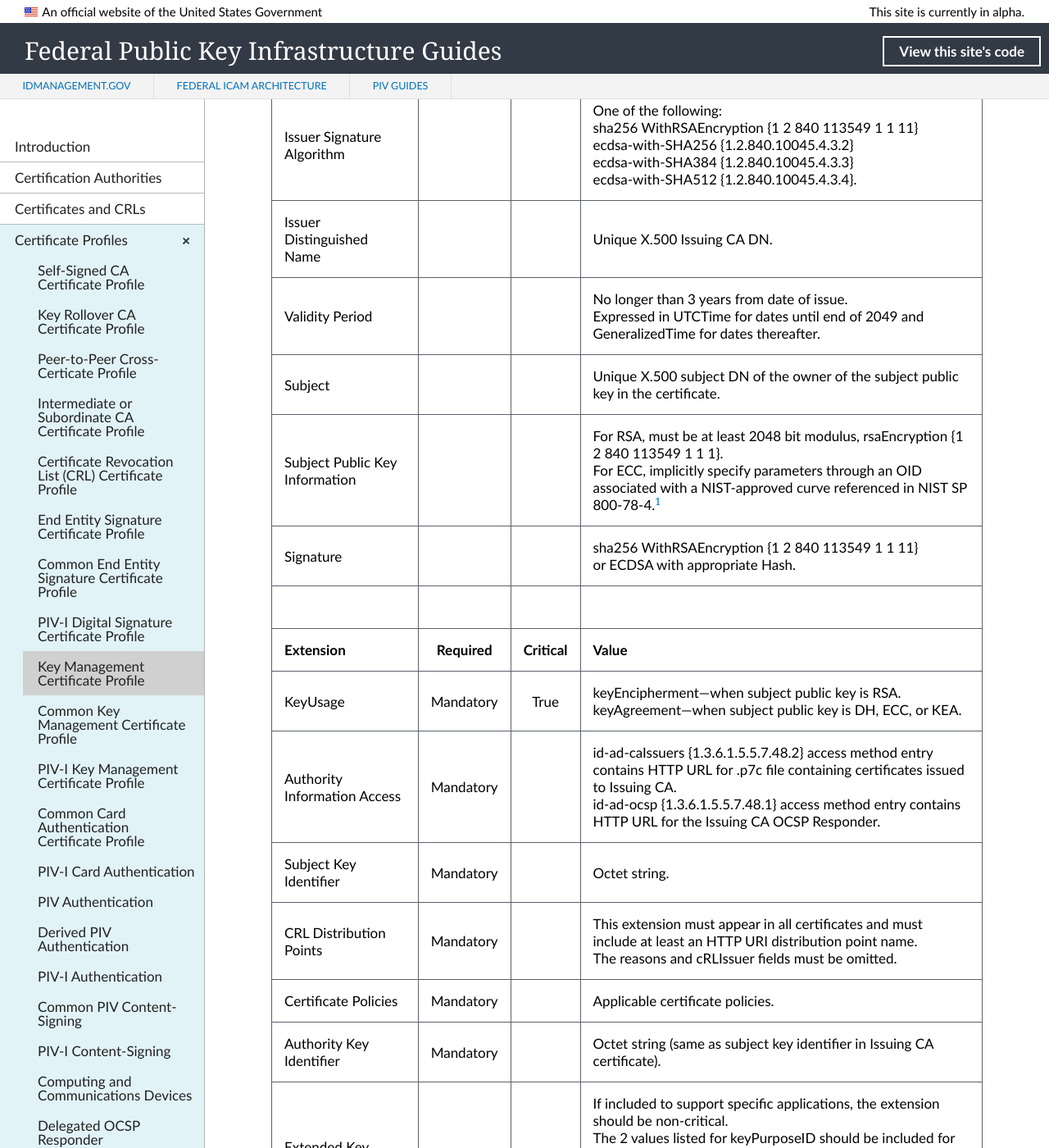
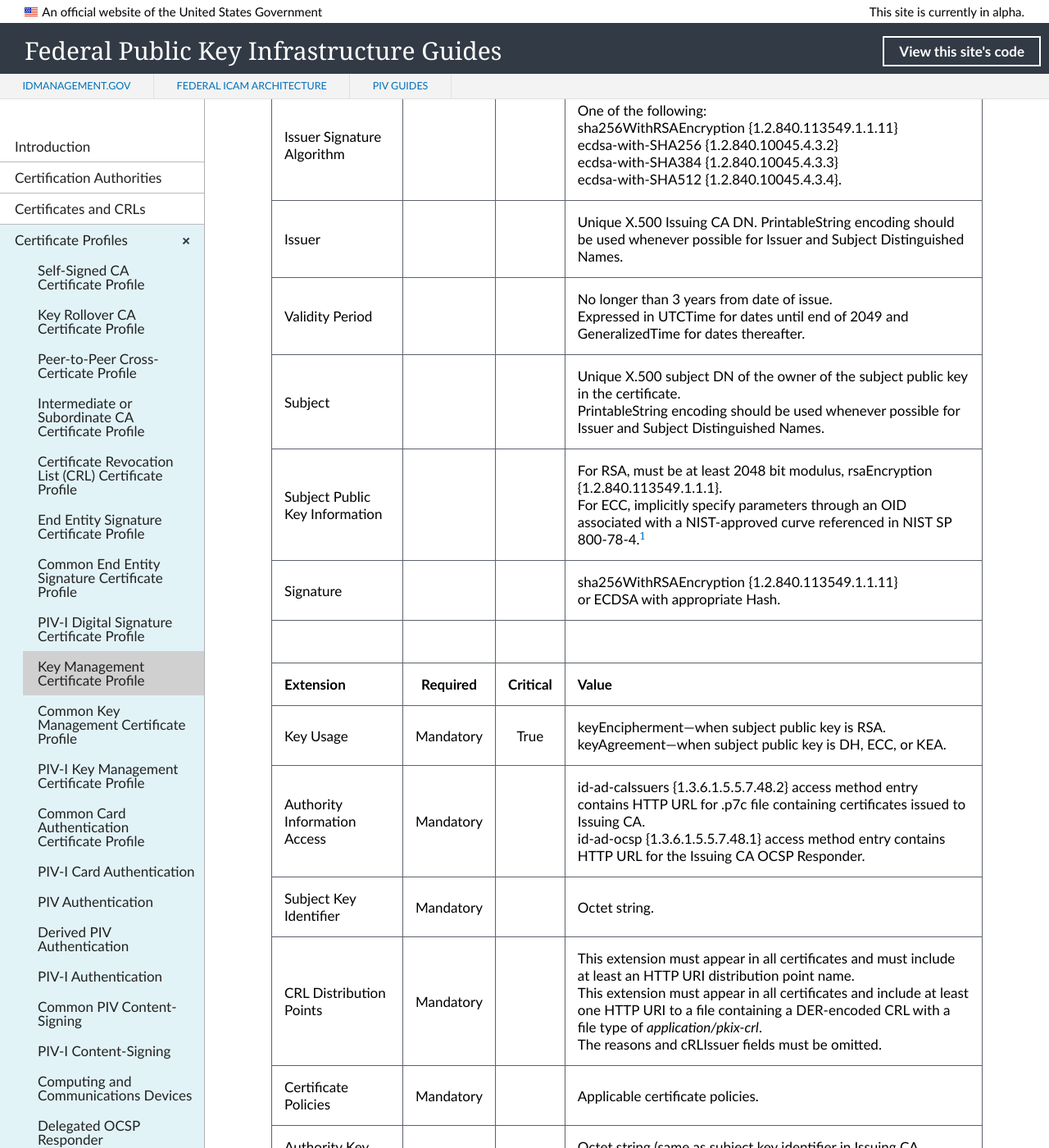
Before and after one commit to GSA/fpki-guides, a Jekyll site: the page built from _profiles/09_key_mgmt.md, in a window 1280 px wide and 1400 px high, scrolled down 389 px. Shown: the whole window at 82% size. Built offline with Jekyll 4.4.1, drawn with Linux system fonts in a browser that asks for light colours; nearby versions of some CDN libraries; library files that are not in the unit come from our copies.

Commit message:
Update 09_key_mgmt.md
Content added. Formatting.

```diff
--- a/_profiles/09_key_mgmt.md
+++ b/_profiles/09_key_mgmt.md
@@ -10,22 +10,22 @@
 | :-------- | :---: | :---: | :-------------------------------     |
 | Version   |       |       | V3 (2)                                 |
 | Serial Number   |       |       | Must be unique. |
-| Issuer Signature Algorithm   |       |       |  One of the following: <BR>sha256 WithRSAEncryption {1 2 840 113549 1 1 11} <BR>ecdsa-with-SHA256 {1.2.840.10045.4.3.2} <BR>ecdsa-with-SHA384 {1.2.840.10045.4.3.3} <BR>ecdsa-with-SHA512 {1.2.840.10045.4.3.4}. |
-| Issuer Distinguished Name   |       |       |  Unique X.500 Issuing CA DN.  |
+| Issuer Signature Algorithm   |       |       |  One of the following: <BR>sha256WithRSAEncryption {1.2.840.113549.1.1.11} <br>ecdsa-with-SHA256 {1.2.840.10045.4.3.2} <BR>ecdsa-with-SHA384 {1.2.840.10045.4.3.3} <BR>ecdsa-with-SHA512 {1.2.840.10045.4.3.4}. |
+| Issuer   |       |       |  Unique X.500 Issuing CA DN. PrintableString encoding should be used whenever possible for Issuer and Subject Distinguished Names.  |
 | Validity Period   |       |       |  No longer than 3 years from date of issue.<BR>Expressed in UTCTime for dates until end of 2049 and GeneralizedTime for dates thereafter.  |
-| Subject   |       |       |   Unique X.500 subject DN of the owner of the subject public key in the certificate.<BR>   |
-| Subject Public Key Information   |       |       |   For RSA, must be at least 2048 bit modulus, rsaEncryption {1 2 840 113549 1 1 1}.<BR>For ECC, implicitly specify parameters through an OID associated with a NIST-approved curve referenced in NIST SP 800-78-4.<sup>[1](#1)</sup>   |
-| Signature   |       |       |   sha256 WithRSAEncryption {1 2 840 113549 1 1 11}<BR>or ECDSA with appropriate Hash.   |
+| Subject   |       |       |   Unique X.500 subject DN of the owner of the subject public key in the certificate.<br>PrintableString encoding should be used whenever possible for Issuer and Subject Distinguished Names.   |
+| Subject Public Key Information   |       |       |   For RSA, must be at least 2048 bit modulus, rsaEncryption {1.2.840.113549.1.1.1}.<BR>For ECC, implicitly specify parameters through an OID associated with a NIST-approved curve referenced in NIST SP 800-78-4.<sup>[1](#1)</sup>   |
+| Signature   |       |       |   sha256WithRSAEncryption {1.2.840.113549.1.1.11}<br>or ECDSA with appropriate Hash.   |
 |               |                 |              |                                       |
 | **Extension** |  **Required**   | **Critical** | **Value**                             |
-| KeyUsage  | Mandatory | True |  keyEncipherment&mdash;when subject public key is RSA.<BR>keyAgreement&mdash;when subject public key is DH, ECC, or KEA. |
-|Authority Information Access   | Mandatory  |  | id-ad-caIssuers {1.3.6.1.5.5.7.48.2} access method entry contains HTTP URL for .p7c file containing certificates issued to Issuing CA.<BR>id-ad-ocsp {1.3.6.1.5.5.7.48.1} access method entry contains HTTP URL for the Issuing CA OCSP Responder. |
+| Key Usage  | Mandatory | True |  keyEncipherment&mdash;when subject public key is RSA.<BR>keyAgreement&mdash;when subject public key is DH, ECC, or KEA. |
+|Authority Information Access   | Mandatory  |  | id-ad-caIssuers {1.3.6.1.5.5.7.48.2} access method entry contains HTTP URL for .p7c file containing certificates issued to Issuing CA.<br>id-ad-ocsp {1.3.6.1.5.5.7.48.1} access method entry contains HTTP URL for the Issuing CA OCSP Responder. |
 | Subject Key Identifier   | Mandatory |  | Octet string.  |
-| CRL Distribution Points   | Mandatory |   |  This extension must appear in all certificates and must include at least an HTTP URI distribution point name.<BR>The reasons and cRLIssuer fields must be omitted. |
+| CRL Distribution Points   | Mandatory |   |  This extension must appear in all certificates and must include at least an HTTP URI distribution point name.<br>This extension must appear in all certificates and include at least one HTTP URI to a file containing a DER-encoded CRL with a file type of _application/pkix-crl_.<br>The reasons and cRLIssuer fields must be omitted.<!--Wendy needs to eliminate redundancy.--> |
 | Certificate Policies   | Mandatory  |  | Applicable certificate policies. |
 | Authority Key Identifier   | Mandatory  |  | Octet string (same as subject key identifier in Issuing CA certificate). |
-| Extended Key Usage   | Optional |  |  If included to support specific applications, the extension should be non-critical.<BR>The 2 values listed for keyPurposeID should be included for key-management purposes:<BR>- 1.3.6.1.5.5.7.3.4 - Id-kp-emailProtection<BR>- 1.3.6.1.4.311.10.3.4 - Encrypting File System<BR>Additional key purposes may be specified.  |
-|Subject Alternative Name   | Optional  |  |   |
+| Extended Key Usage   | Optional |  |  If included to support specific applications, the extension should be non-critical.<br>The 2 values listed for keyPurposeID should be included for key-management purposes:<br>- 1.3.6.1.5.5.7.3.4 - Id-kp-emailProtection<br>- 1.3.6.1.4.311.10.3.4 - Encrypting File System<BR>Additional key purposes may be specified.  |
+| Subject Alternative Name   | Optional  |  |   |
 | Subject Directory Attributes   | Optional  |  | This extension may be included to indicate the cardholder's country or countries of citizenship, as specified in RFC 5280.<sup>[2](#2)</sup><br>- countryOfCitizenship {1.3.6.1.5.5.7.9.4}<br>ISO 3166<sup>[3](#3)</sup> specifies country codes. |
 | Issuer Alternative Name   | Optional  |  |   |
 | Freshest CRL   | Optional  |  |   |
```
